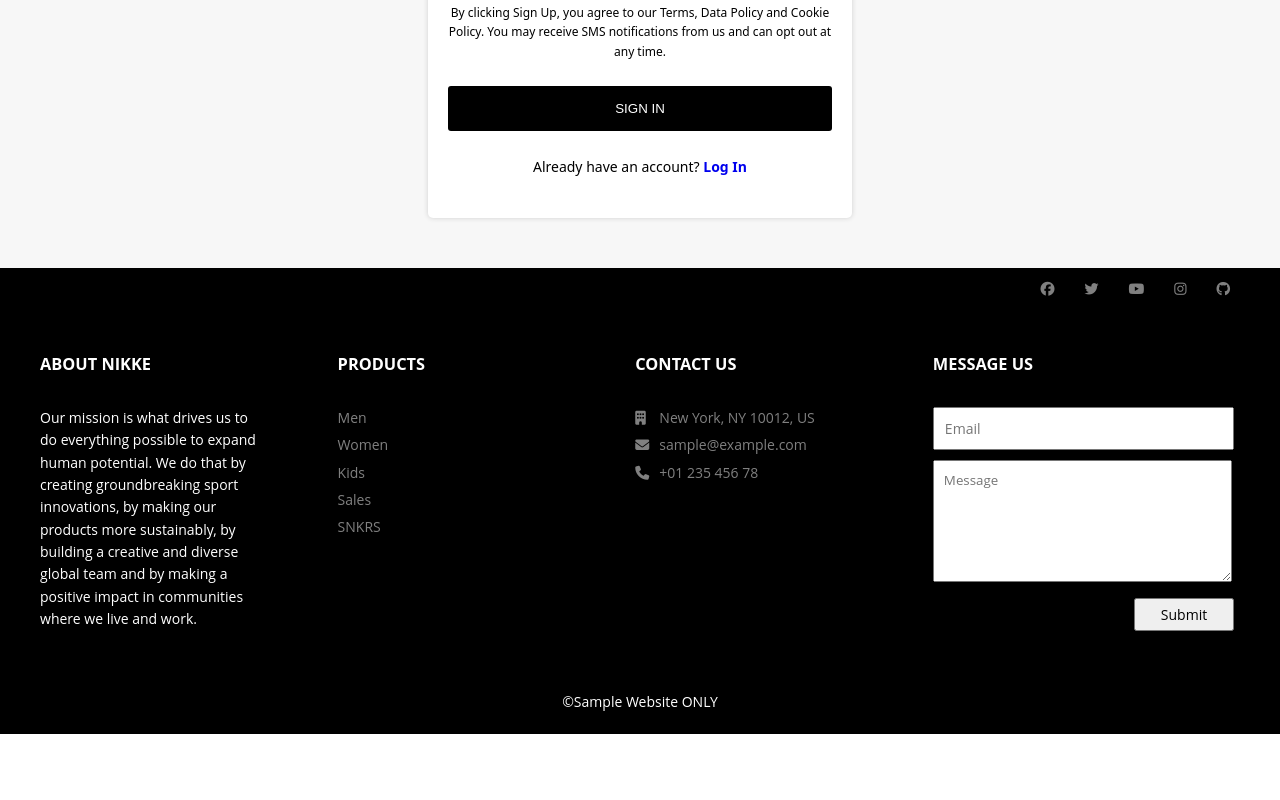
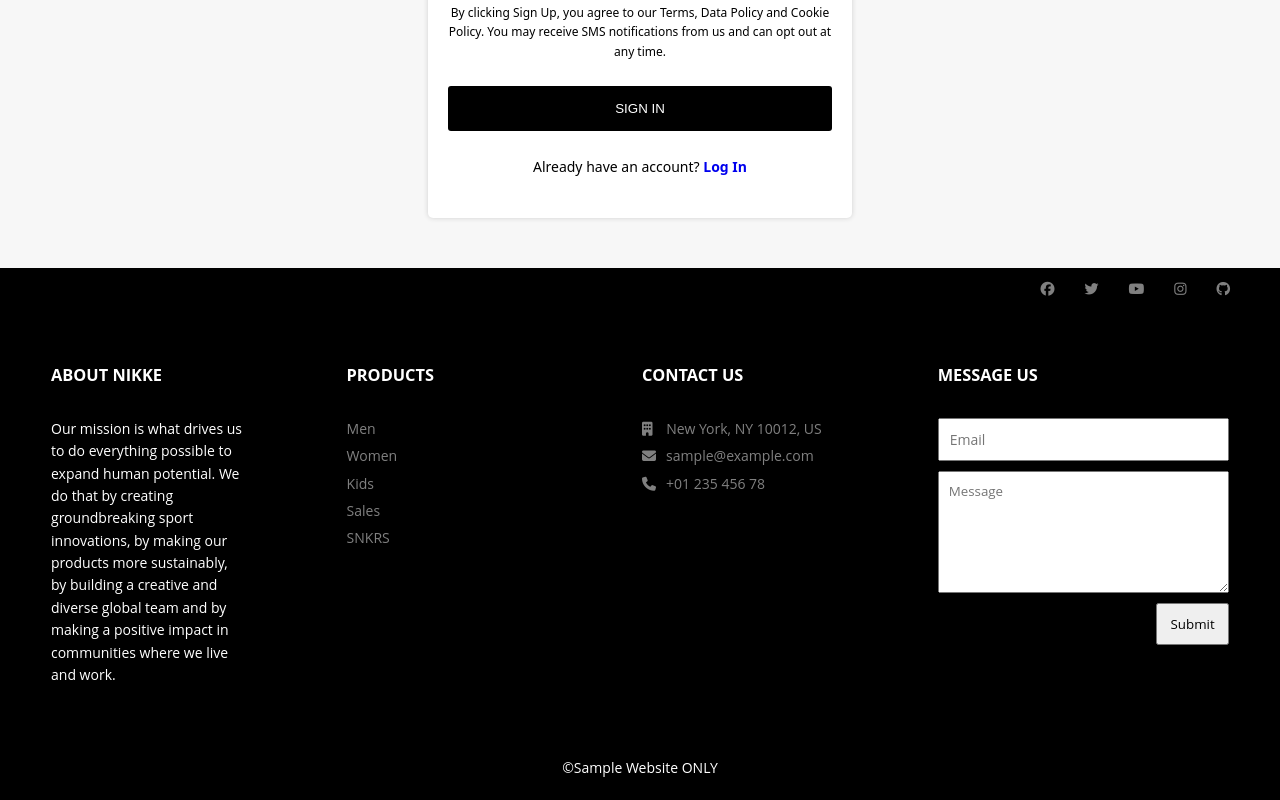
Before and after one commit to pauljor1499/vue-Nikke, a Vue app: page /register in a window 1280 px wide. Shown: the part 481-1281 px from the top of the page. Before the commit the page ends 1215 px from the top, so only its background shows below. Built offline with nearby package versions, Linux system fonts and the light colour scheme.

Commit message:
update columns

```diff
--- a/src/components/Admin/AdminProducts.vue
+++ b/src/components/Admin/AdminProducts.vue
@@ -31,7 +31,7 @@
               <div class="id">{{ product.ID }}</div>
               <div class="name">{{ product.NAME }}</div>
               <div class="type">{{ product.TYPE }}</div>
-              <div class="price">₱ {{ product.PRICE }}</div>
+              <div class="price">₱{{ product.PRICE }}</div>
             </div>
           </div>
         </div>
--- a/src/components/Footer.vue
+++ b/src/components/Footer.vue
@@ -11,6 +11,7 @@
     </div>
     <div class="footer-body">
       <div class="content">
+        <div class="about">
           <h3>ABOUT NIKKE</h3>
           <p>
             Our mission is what drives us to do everything possible to expand
@@ -19,6 +20,7 @@
             creative and diverse global team and by making a positive impact in
             communities where we live and work.
           </p>
+        </div>
       </div>
 
       <div class="content">
@@ -41,7 +43,7 @@
 
       <div class="content">
         <h3>MESSAGE US</h3>
-        <form action="">
+        <form>
           <input type="text" name="email" id="emailAdd" placeholder="Email" />
           <textarea
             type="text"
@@ -49,7 +51,9 @@
             name="message"
             placeholder="Message"
           />
-          <input type="submit" id="submitButton" />
+          <div>
+            <button>Submit</button>
+          </div>
         </form>
       </div>
     </div>
@@ -95,39 +99,46 @@ footer .footer-head .brands a {
 
 footer .footer-body {
   display: grid;
-  grid-template-columns: 1fr 1fr 1fr 1.2fr;
+  grid-template-columns: 1fr 1fr 1fr 1.5fr;
+  column-gap: 100px;
+  padding: 50px;
   background-color: black;
-  padding-right: 30px;
 }
 
 footer .footer-body .content {
-  padding: 40px 40px 40px 40px;
   color: white;
   text-align: left;
+  border: 1px solid black;
 }
 
 footer .footer-body .content h3 {
   margin-bottom: 30px;
 }
 
-footer .footer-body .content #emailAdd {
-  padding: 10px;
-  width: 100%;
-  margin-bottom: 10px;
+footer .footer-body .content .about {
+  text-align: left;
 }
 
-footer .footer-body .content #emailMessage {
-  padding: 10px;
+footer .footer-body .content form {
   width: 100%;
-  height: 100px;
-  margin-bottom: 10px;
+  display: grid;
+  grid-template-columns: 1fr;
+  row-gap: 10px;
 }
 
-footer .footer-body .content #submitButton {
-  width: 100px;
-  padding: 5px;
+footer .footer-body .content form #emailAdd,
+footer .footer-body .content form #emailMessage,
+footer .footer-body .content form button {
+  padding: 10px;
+}
+
+footer .footer-body .content form #emailMessage {
+  height: 100px;
+}
+
+footer .footer-body .content form button {
   float: right;
-  margin-right: -24px;
+  width: 25%;
 }
 
 footer .footer-body .content a {
--- a/src/components/Modal/AddNewProduct.vue
+++ b/src/components/Modal/AddNewProduct.vue
@@ -12,27 +12,33 @@
   >
     <template #header-extra></template>
     <div class="content">
-      <label for="item-name">Item Name</label><br />
+      <div class="field">
+        <label for="item-name">Item Name</label>
         <input
           v-model="item_name"
           type="text"
           id="item-name"
           placeholder="Name"
-      /><br /><br />
-      <label for="item-type">Item Name</label><br />
+        />
+      </div>
+      <div class="field">
+        <label for="item-type">Item Name</label>
         <input
           v-model="item_type"
           type="text"
           id="item-type"
           placeholder="Type"
-      /><br /><br />
-      <label for="item-type" id="item-price">Item Price</label><br />
+        />
+      </div>
+      <div class="field">
+        <label for="item-type" id="item-price">Item Price</label>
         <input
           v-model="item_price"
           type="number"
           id="item-price"
           placeholder="Price"
         />
+      </div>
     </div>
     <template #footer>
       <div class="bottom-button">
@@ -53,7 +59,7 @@
 </template>
 
 <script>
-import { defineComponent, ref, watch } from "vue";
+import { defineComponent, ref } from "vue";
 import { API } from "../../api/ProductList.js";
 
 export default defineComponent({
@@ -61,15 +67,15 @@ export default defineComponent({
   components: {},
 
   setup() {
+    var item_name = ref(null);
+    var item_type = ref(null);
+    var item_price = ref(null);
+
     let PRODUCTS = ref(API.prototype.getProducts());
 
     let lastIndex_ByID = ref(
       parseInt(PRODUCTS.value[PRODUCTS.value.length - 1].ID) + 1
     );
-
-    var item_name = ref(null);
-    var item_type = ref(null);
-    var item_price = ref(null);
 
     function addNewProduct() {
       API.prototype.addNewProduct({
@@ -85,7 +91,7 @@ export default defineComponent({
     return {
       //Styles
       bodyStyle: {
-        width: "600px",
+        width: "400px",
       },
       segmented: {
         content: "soft",
@@ -104,6 +110,22 @@ export default defineComponent({
 </script>
 
 <style scoped>
+.content {
+  width: 100%;
+  display: grid;
+  grid-template: 1fr;
+  row-gap: 10px;
+}
+
+.content .field {
+  display: grid;
+  grid-template-columns: 0.4fr 1fr;
+}
+
+.content input {
+  padding: 5px;
+}
+
 .n-button {
   float: left;
 }
--- a/src/views/AdminPage.vue
+++ b/src/views/AdminPage.vue
@@ -11,7 +11,7 @@
           <h3>Rodrigo Duterte</h3>
           <p>Code: 142-4342-1</p>
           <p style="margin-bottom: 10px">Admin</p>
-          <a class="view-profile" href="#">
+          <a href="#">
             <span>View Profile</span>
           </a>
         </div>
@@ -90,9 +90,7 @@
         <div :class="page_status == 'products' ? 'page-show' : 'page-hide'">
           <AdminProducts :sidebar_status="sidebar_show" />
         </div>
-        <div :class="page_status == 'users' ? 'page-show' : 'page-hide'">
-          <AdminProducts :sidebar_status="sidebar_show" />
-        </div>
+        <div :class="page_status == 'users' ? 'page-show' : 'page-hide'"></div>
       </div>
     </div>
   </body>
@@ -193,6 +191,12 @@ export default {
   padding: 10px;
   padding-left: 140px;
   color: black;
+}
+
+.sidebar .profile a span:hover {
+  padding: 5px;
+  border-radius: 5px;
+  background-color: rgb(219, 219, 219);
 }
 
 .sidebar ul {
```
Lines whose indentation alone changed are shown as unchanged.
